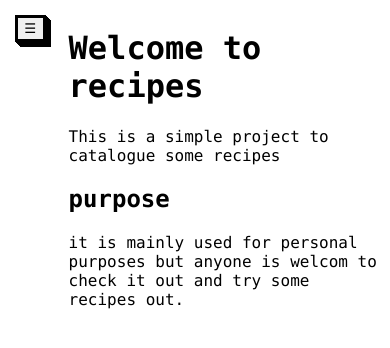
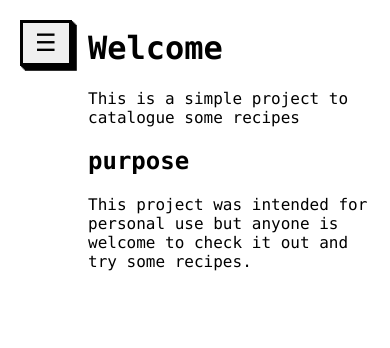
Before and after one commit to WilliamBergamin/recipes, an MkDocs documentation site: the page built from docs/index.md, in a window 390 px wide. Shown: the top 348 px of the page. Built offline with MkDocs 1.6.1, drawn with Linux system fonts in a browser that asks for light colours.

Commit message:
updated button

```diff
--- a/docs/css/style.css
+++ b/docs/css/style.css
@@ -46,25 +46,26 @@ div.sidebar a:hover {
 .side-button {
     text-decoration: none;
     text-transform: uppercase;
+    font-size: 1.5em;
     color: #000;
     cursor: pointer;
     border: 3px solid;
     height: fit-content;
     padding: 0.25em 0.5em;
-    box-shadow: 1px 1px 0px 0px, 2px 2px 0px 0px, 3px 3px 0px 0px, 4px 4px 0px 0px, 5px 5px 0px 0px;
-    position: relative;
+    box-shadow: 0.05em 0.05em 0em 0em, 0.1em 0.1em 0em 0em, 0.15em 0.15em 0em 0em, 0.2em 0.2em 0em 0em;
     user-select: none;
     -webkit-user-select: none;
     touch-action: manipulation;
 
     display: none;
     margin: 0.5em 0.5em;
+    position:fixed;
 }
 
 .side-button:active {
-    box-shadow: 0px 0px 0px 0px;
-    top: 5px;
-    left: 5px;
+    box-shadow: 0 0 0 0;
+    top: 0.5em;
+    left: 0.5em;
 }
 
 @media screen and (max-width: 600px) {
@@ -74,14 +75,13 @@ div.sidebar a:hover {
     }
 
     .side-button {
-        padding: 0.25em 0.5em;
         float: left;
         display: block;
     }
 
     .main-content {
         margin-right: 0em;
-        margin-left: 1em;
+        margin-left: 5em;
     }
 }
 
@@ -89,7 +89,7 @@ div.sidebar a:hover {
     .sidebar.responsive {
         display: block;
         height: auto;
-        padding-top: 2.5em;
+        padding-top: 4em;
     }
 
     .sidebar.responsive a {
@@ -100,6 +100,6 @@ div.sidebar a:hover {
 
     .sidebar.responsive a:not(:last-child) {
         border-bottom-style: solid;
-        border-width: 1px;
+        border-width: 0.1em;
     }
 }
--- a/docs/index.md
+++ b/docs/index.md
@@ -1,7 +1,7 @@
-# Welcome to recipes
+# Welcome
 
 This is a simple project to catalogue some recipes
 
 ## purpose
 
-it is mainly used for personal purposes but anyone is welcom to check it out and try some recipes out.
+This project was intended for personal use but anyone is welcome to check it out and try some recipes.
```
